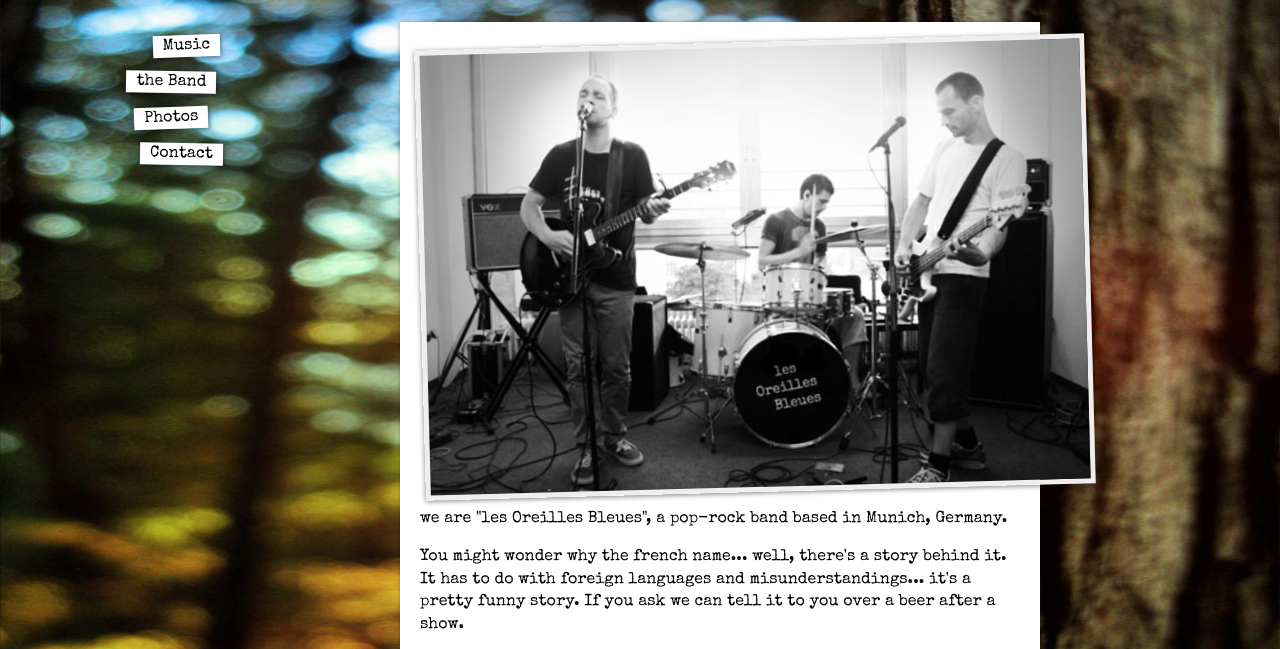
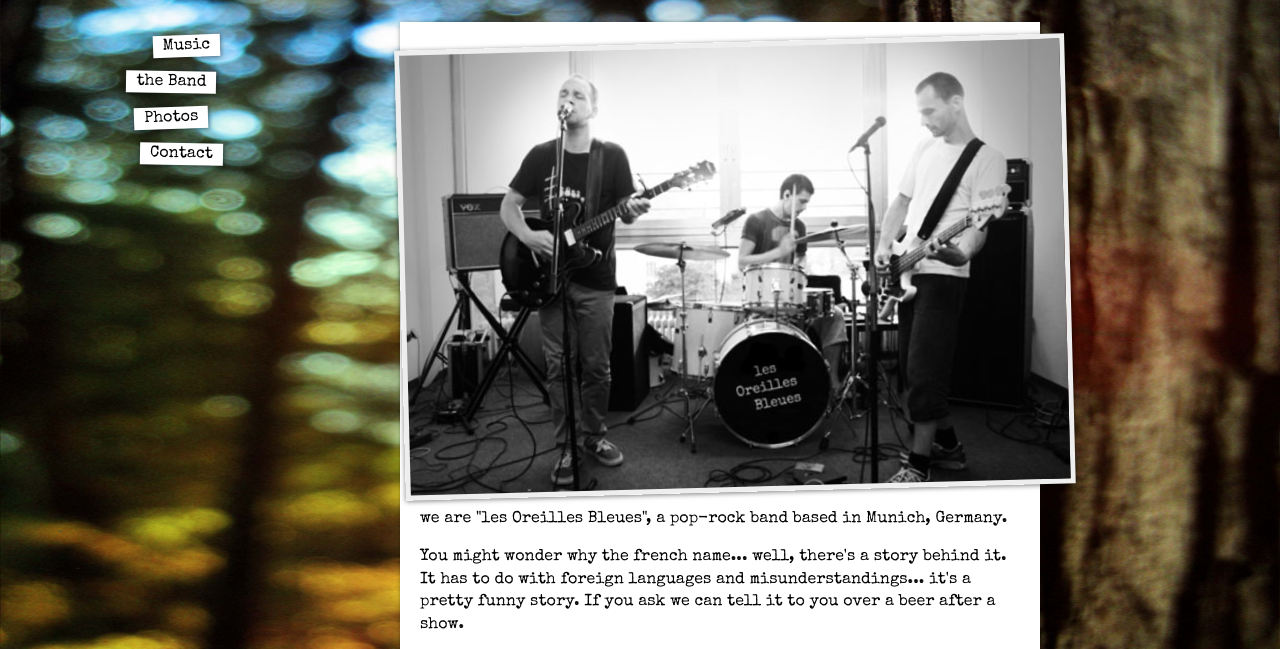
Before and after one commit to LesOreillesBleues/lesoreillesbleues.github.com, a plain HTML site: page index.html in a window 1280 px wide. Shown: the part 98-747 px from the top of the page. Drawn offline with nearby package versions, Linux system fonts and the light colour scheme.

Commit message:
Somehow I can't tell right from left anymore...

```diff
--- a/css/style.css
+++ b/css/style.css
@@ -108,7 +108,7 @@ body {
   -webkit-transform: rotate(-1.5deg);
   -moz-transform: rotate(-1.5deg);
   transform: rotate(-1.5deg);
-  margin-right: -20px;
+  margin-left: -20px;
   border: solid 5px #eee;
 }
 
```
